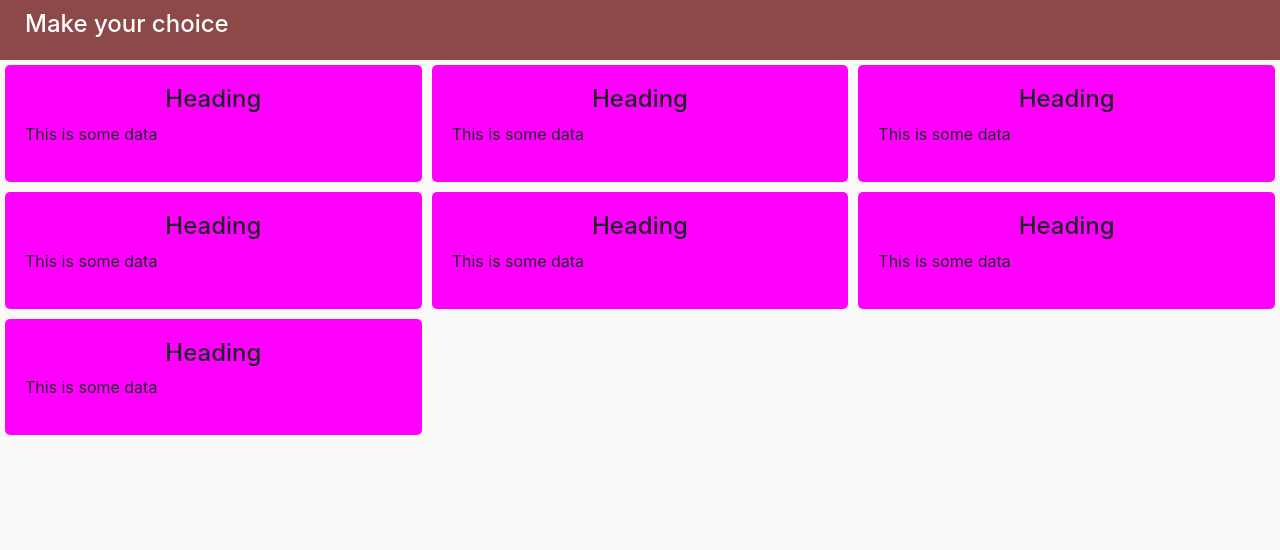
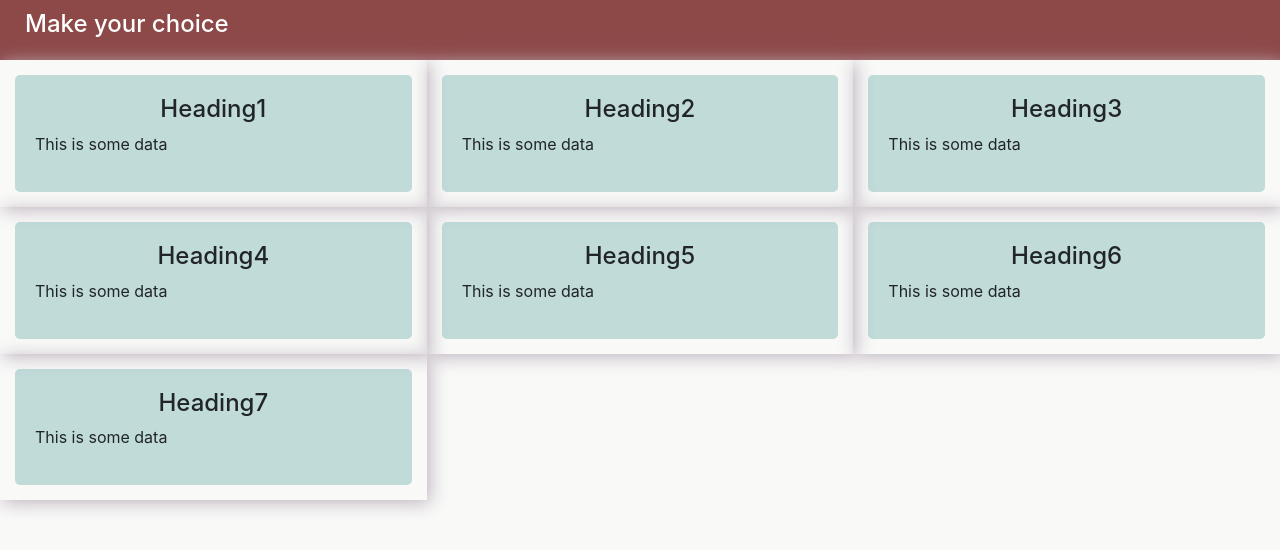
Before and after one commit to nikhilpatteri/polling-survey, a React (Create React App) app: page / in a window 1280 px wide. Shown: the top 550 px of the page. Built offline with nearby package versions, Linux system fonts and the light colour scheme.

Commit message:
modified tileimage

```diff
--- a/src/components/Home.jsx
+++ b/src/components/Home.jsx
@@ -1,5 +1,5 @@
 import React from 'react';
-import { TileImage } from './static/TileImage';
+import { TileImageThreeCol } from './static/TileImage';
 
 const Home = () => {
   const limit = [1, 2, 3, 4, 5, 6, 7];
@@ -16,7 +16,9 @@ const Home = () => {
       </div>
       <div className="row">
         {limit.map(item =>{
-          return (<TileImage />);
+          return (<TileImageThreeCol
+            index={item}
+          />);
         })}
       </div>
     </div>
--- a/src/components/static/TileImage.jsx
+++ b/src/components/static/TileImage.jsx
@@ -1,10 +1,10 @@
 import React from 'react';
 
-export const TileImage = () => {
-  return (<div class="col col-md-4 col-sm-12" style={{padding: '5px'}}>
-      <div style={{width: '100%', borderRadius: '5px', padding: '20px', backgroundColor: 'magenta'}}>
+export const TileImageThreeCol = ({ index }) => {
+  return (<div class="col col-md-4 col-sm-12" style={{padding: '15px', boxShadow: '3px 3px 17px 0px rgba(191,181,191,1)' }}>
+      <div style={{width: '100%', borderRadius: '5px', padding: '20px', backgroundColor: '#66a9a563'}}>
         <div style={{textAlign: 'center'}}>
-          <h4>Heading</h4>
+          <h4>Heading{index}</h4>
         </div>
         <div>
           <p>This is some data</p>
```
